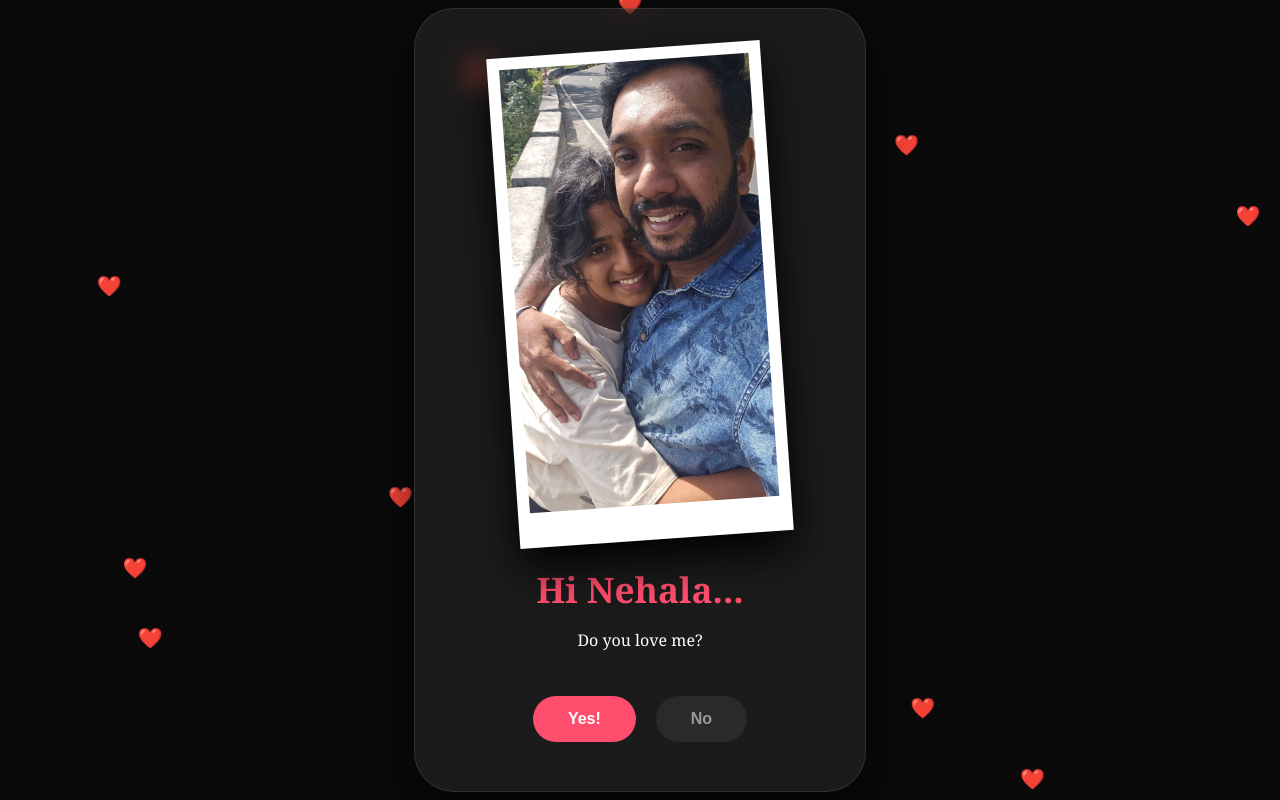
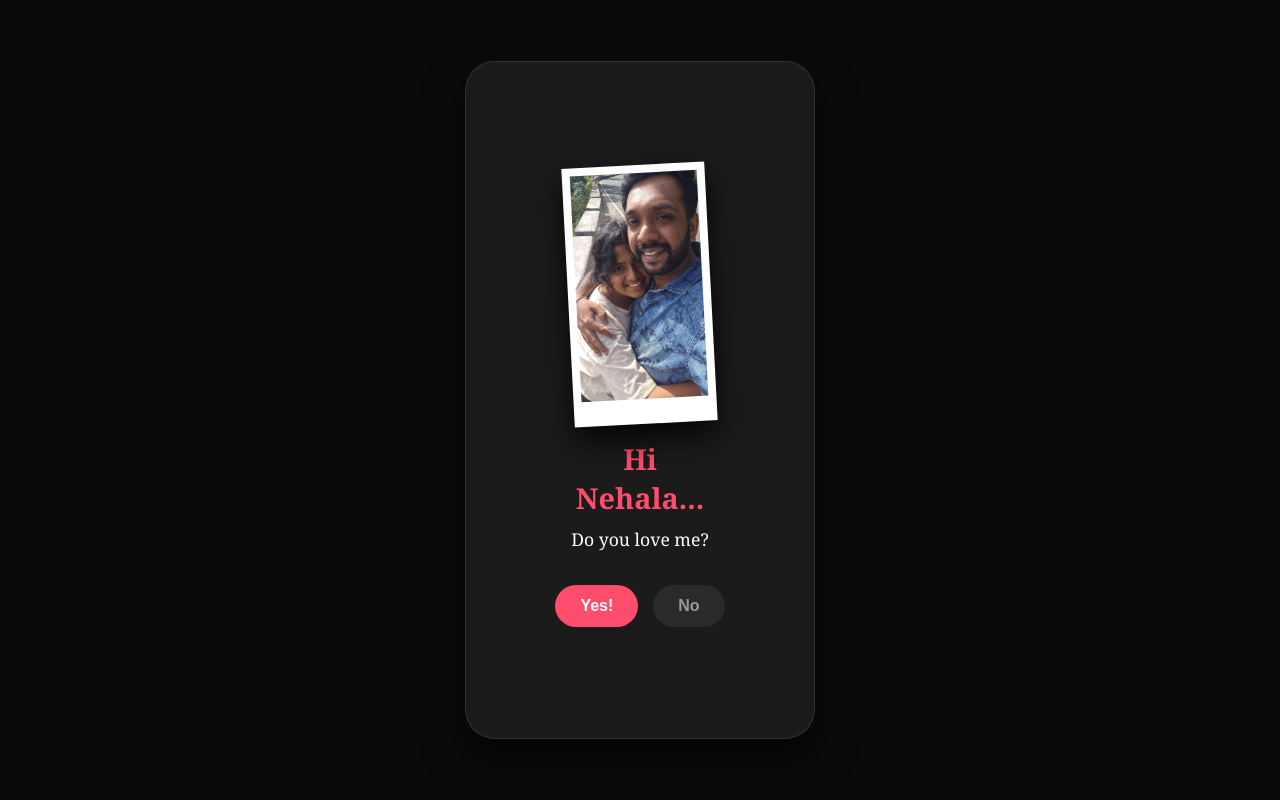
Before and after one commit to mohitkrishnan/For-Nehala, a plain HTML site: page index.html in a window 1280 px wide. Drawn offline with Linux system fonts and the light colour scheme.

Commit message:
Update index.html

```diff
--- a/index.html
+++ b/index.html
@@ -2,49 +2,107 @@
 <html lang="en">
 <head>
     <meta charset="UTF-8">
-    <meta name="viewport" content="width=device-width, initial-scale=1.0">
-    <title>For My Vave, Nehala</title>
+    <meta name="viewport" content="width=device-width, initial-scale=1.0, maximum-scale=1.0, user-scalable=no">
+    <title>For Nehala</title>
     <style>
         :root { --rose: #ff4d6d; --gold: #ffb703; --dark: #0a0a0a; }
-        body { background-color: var(--dark); color: white; font-family: 'Georgia', serif; margin: 0; display: flex; align-items: center; justify-content: center; min-height: 100vh; overflow: hidden; }
-        .bg-hearts { position: fixed; top: 0; left: 0; width: 100%; height: 100%; z-index: -1; pointer-events: none; }
-        .card { background: rgba(255, 255, 255, 0.07); backdrop-filter: blur(15px); padding: 40px 25px; border-radius: 40px; border: 1px solid rgba(255, 255, 255, 0.1); text-align: center; max-width: 400px; width: 85%; box-shadow: 0 25px 50px rgba(0,0,0,0.6); }
+
+        * { box-sizing: border-box; }
+
+        body {
+            background-color: var(--dark);
+            color: white;
+            font-family: 'Georgia', serif;
+            margin: 0;
+            display: flex;
+            align-items: center;
+            justify-content: center;
+            height: 100vh;
+            width: 100vw;
+            overflow: hidden;
+            position: fixed; /* Prevents scrolling on mobile */
+        }
+
+        #heart-bg { position: fixed; top: 0; left: 0; width: 100%; height: 100%; z-index: 1; pointer-events: none; }
+
+        .card {
+            background: rgba(255, 255, 255, 0.07);
+            backdrop-filter: blur(15px);
+            padding: 8vw;
+            border-radius: 30px;
+            border: 1px solid rgba(255, 255, 255, 0.1);
+            text-align: center;
+            width: 90%;
+            max-width: 350px;
+            box-shadow: 0 20px 40px rgba(0,0,0,0.6);
+            z-index: 10;
+            position: relative;
+        }
+
         .hidden { display: none !important; }
-        h1 { font-size: 2.2rem; color: var(--rose); margin-bottom: 10px; }
-        .btn-container { display: flex; justify-content: center; gap: 20px; margin-top: 35px; height: 65px; align-items: center; }
-        button { padding: 14px 35px; border-radius: 35px; border: none; font-weight: bold; cursor: pointer; font-size: 1rem; }
+
+        h1 { font-size: 1.8rem; color: var(--rose); margin: 0 0 10px 0; }
+        p { font-size: 1.1rem; margin: 10px 0; }
+
+        .btn-container {
+            display: flex;
+            justify-content: center;
+            gap: 15px;
+            margin-top: 25px;
+            height: 60px;
+            align-items: center;
+        }
+
+        button {
+            padding: 12px 25px;
+            border-radius: 25px;
+            border: none;
+            font-weight: bold;
+            cursor: pointer;
+            font-size: 1rem;
+            z-index: 20;
+            touch-action: manipulation; /* Optimizes for mobile taps */
+        }
+
         .yes-btn { background: var(--rose); color: white; }
-        .no-btn { background: #2a2a2a; color: #999; }
-        .polaroid { background: #fff; padding: 12px 12px 35px 12px; margin: 0 auto 25px auto; max-width: 250px; box-shadow: 0 20px 40px rgba(0,0,0,0.9); }
-        .polaroid img { width: 100%; display: block; }
-        .malayalam-text { font-size: 1.2rem; color: var(--gold); margin-top: 18px; font-weight: bold; }
+        .no-btn { background: #2a2a2a; color: #999; transition: 0.1s; }
+
+        .polaroid {
+            background: #fff;
+            padding: 8px 8px 25px 8px;
+            margin: 0 auto 15px auto;
+            width: 100%;
+            max-width: 220px;
+            box-shadow: 0 15px 30px rgba(0,0,0,0.8);
+        }
+        .polaroid img { width: 100%; height: auto; display: block; object-fit: cover; }
     </style>
 </head>
 <body>
-    <div class="bg-hearts" id="heart-bg"></div>
+    <div id="heart-bg"></div>
 
     <div id="page1" class="card">
-        <div class="polaroid" style="transform: rotate(-4deg);">
+        <div class="polaroid" style="transform: rotate(-3deg);">
             <img src="photo_2026-02-01_19-26-27.jpg" alt="Memory 1">
         </div>
         <h1>Hi Nehala...</h1>
         <p>Do you love me?</p>
         <div class="btn-container">
             <button class="yes-btn" onclick="showPage('page2')">Yes!</button>
-            <button id="noBtn1" class="no-btn" onmouseover="dodge('noBtn1')">No</button>
+            <button id="noBtn1" class="no-btn" onmouseover="dodge('noBtn1')" ontouchstart="dodge('noBtn1')">No</button>
         </div>
     </div>
 
     <div id="page2" class="card hidden">
-        <div class="polaroid" style="transform: rotate(4deg);">
+        <div class="polaroid" style="transform: rotate(3deg);">
             <img src="second-photo.jpg" alt="Memory 2">
         </div>
         <h1>I knew it! ❤️</h1>
-        <h2 style="color: var(--rose);">Will you be mine forever?</h2>
-        <div class="malayalam-text">എന്നും കൂടെ ഉണ്ടാവില്ലേ?</div>
+        <h2 style="color: var(--rose); font-size: 1.4rem;">Will you be mine forever?</h2>
+        <p style="color: var(--gold); font-weight: bold;">എന്നും കൂടെ ഉണ്ടാവില്ലേ?</p>
         <div class="btn-container">
             <button class="yes-btn" onclick="showPage('page3')">YES!</button>
-            <button id="noBtn2" class="no-btn" onmouseover="dodge('noBtn2')">No</button>
+            <button id="noBtn2" class="no-btn" onmouseover="dodge('noBtn2')" ontouchstart="dodge('noBtn2')">No</button>
         </div>
     </div>
 
@@ -59,31 +117,9 @@
     <script>
         function dodge(id) {
             const btn = document.getElementById(id);
+            const maxX = window.innerWidth - btn.offsetWidth - 20;
+            const maxY = window.innerHeight - btn.offsetHeight - 20;
+
             btn.style.position = 'fixed';
-            btn.style.left = Math.random() * (window.innerWidth - 100) + 'px';
-            btn.style.top = Math.random() * (window.innerHeight - 50) + 'px';
-        }
-
-        function showPage(pageId) {
-            document.getElementById('page1').classList.add('hidden');
-            document.getElementById('page2').classList.add('hidden');
-            document.getElementById('page3').classList.add('hidden');
-            document.getElementById(pageId).classList.remove('hidden');
-        }
-
-        function createHeart() {
-            const heart = document.createElement('div');
-            heart.innerHTML = '❤️';
-            heart.style.position = 'fixed';
-            heart.style.left = Math.random() * 100 + 'vw';
-            heart.style.top = '100vh';
-            heart.style.fontSize = '20px';
-            heart.style.transition = 'transform 5s linear';
-            document.getElementById('heart-bg').appendChild(heart);
-            setTimeout(() => { heart.style.transform = 'translateY(-110vh)'; }, 100);
-            setTimeout(() => { heart.remove(); }, 6000);
-        }
-        setInterval(createHeart, 400);
-    </script>
-</body>
-</html>
+            btn.style.left = Math.max(10, Math.random() * maxX) + 'px';
+            btn.style.top = Math.max(10, Math.random()
```
